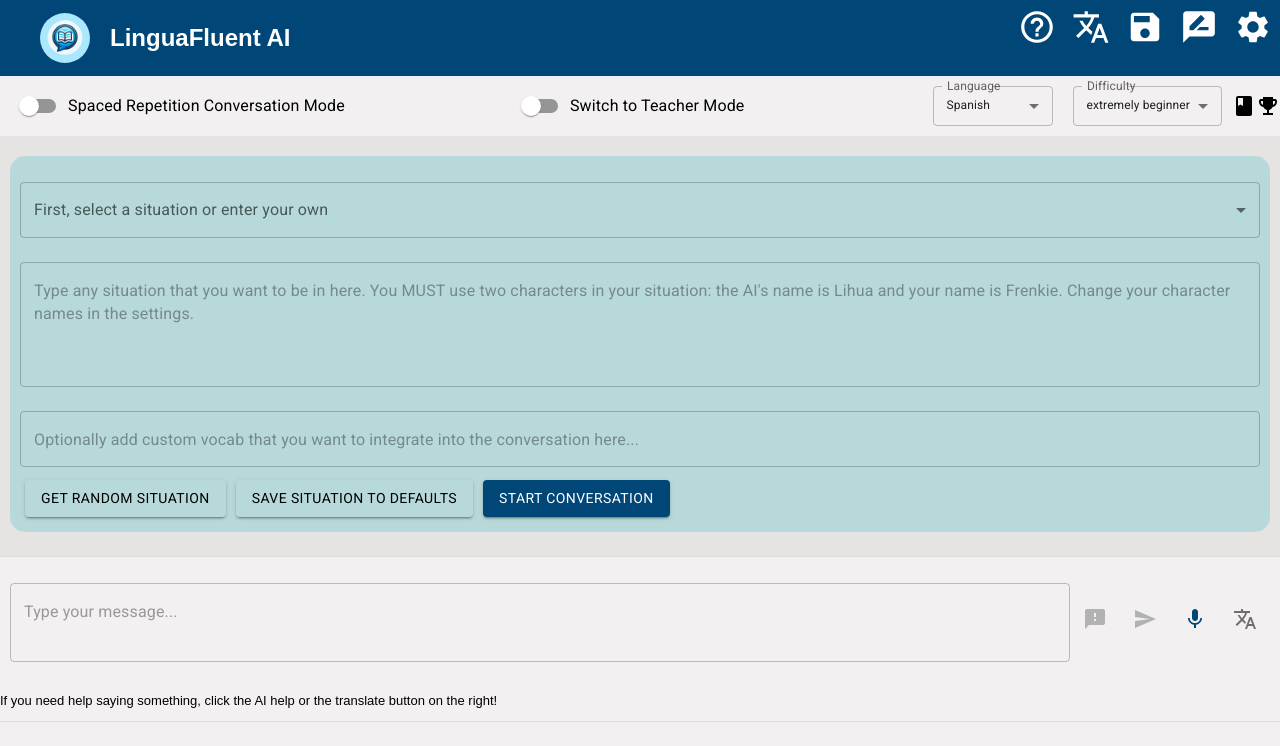
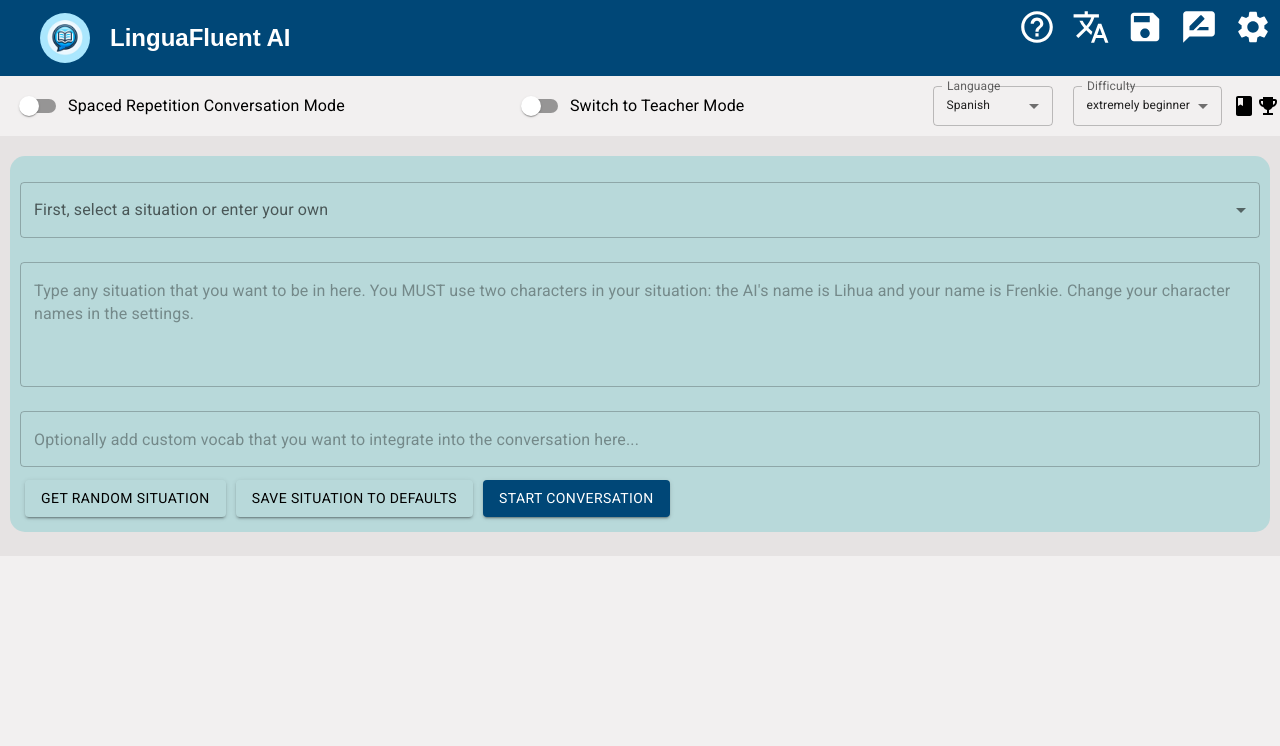
Before and after one commit to evannaderi/chinese-companion, a Next.js app: page /readaloud in a window 1280 px wide. Shown: the top 746 px of the page. Built offline with nearby package versions, Linux system fonts and the light colour scheme.

Commit message:
input not visible first

```diff
--- a/components/ChatContainer.js
+++ b/components/ChatContainer.js
@@ -656,6 +656,7 @@
                 </div>
 
                 <MessageDisplayArea messages={conversationLog} segmentedMessages={segmentedConversation} onClickWord={updateCard} situation={situation} setSituation={setSituation} useSituation={useSituation} showSituation={showSituation} showTeacherCard={showTeacherCard} openHelpChat={openHelpChat} customVocab={customVocab} setCustomVocab={setCustomVocab} sourceLanguage={language} aiCharName={aiCharName} userCharName={userCharName} autoplay={autoplay} voice={voice} model={completionModel} handleSaveWord={handleSaveWord} language={language} />
+                {isSituationUsed && (
                     <ChatInputArea
                         onSendMessage={handleSubmit}
                         userInput={userInput}
@@ -667,6 +668,7 @@
                         voice={voice}
                         handleSaveWord={handleSaveWord}
                     />
+                )}
                 {isSrsModeActive && (
                     <SrsCard
                         currentReviewWord={currentReviewWord}
```
Lines whose indentation alone changed are shown as unchanged.
